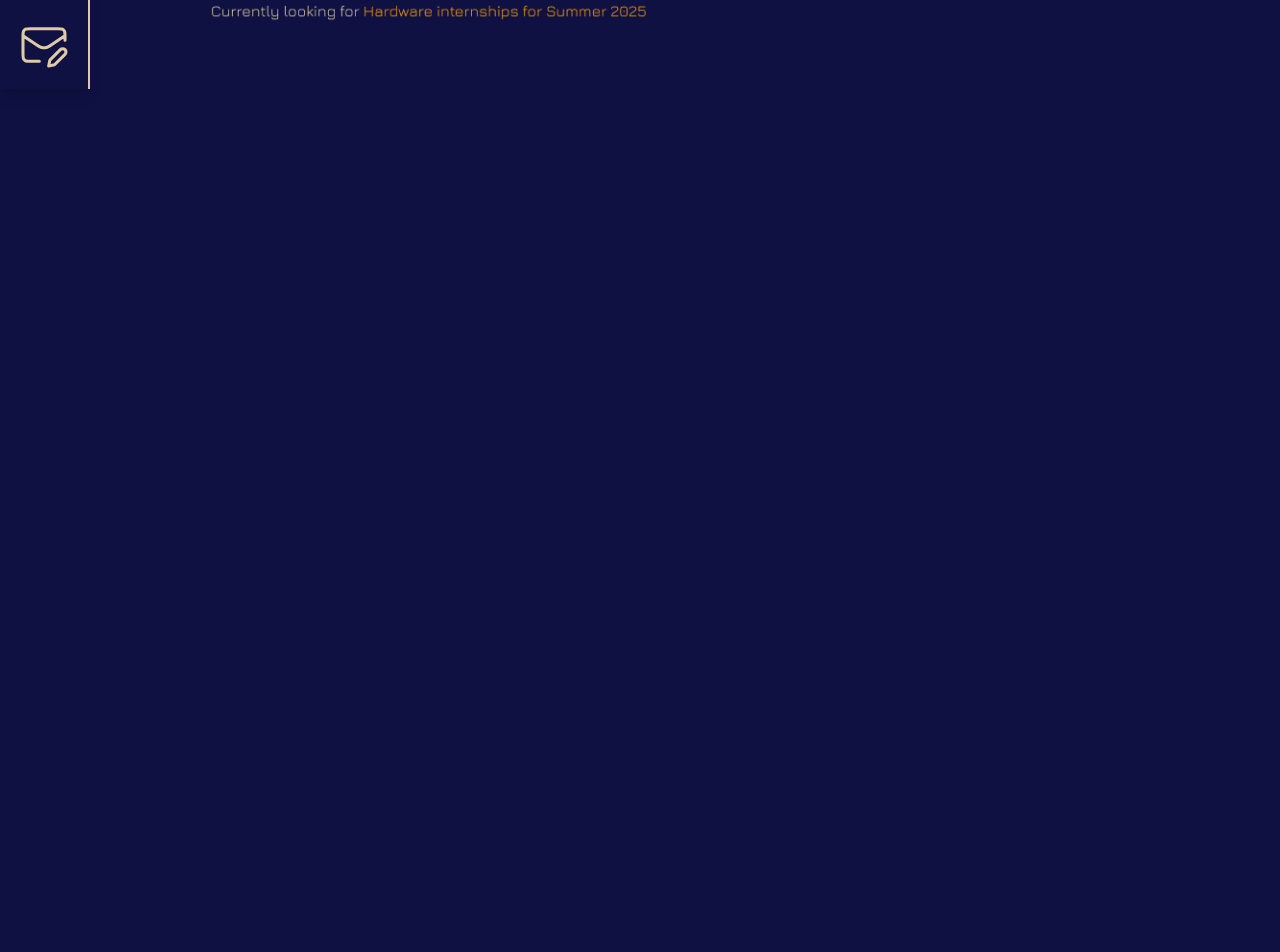
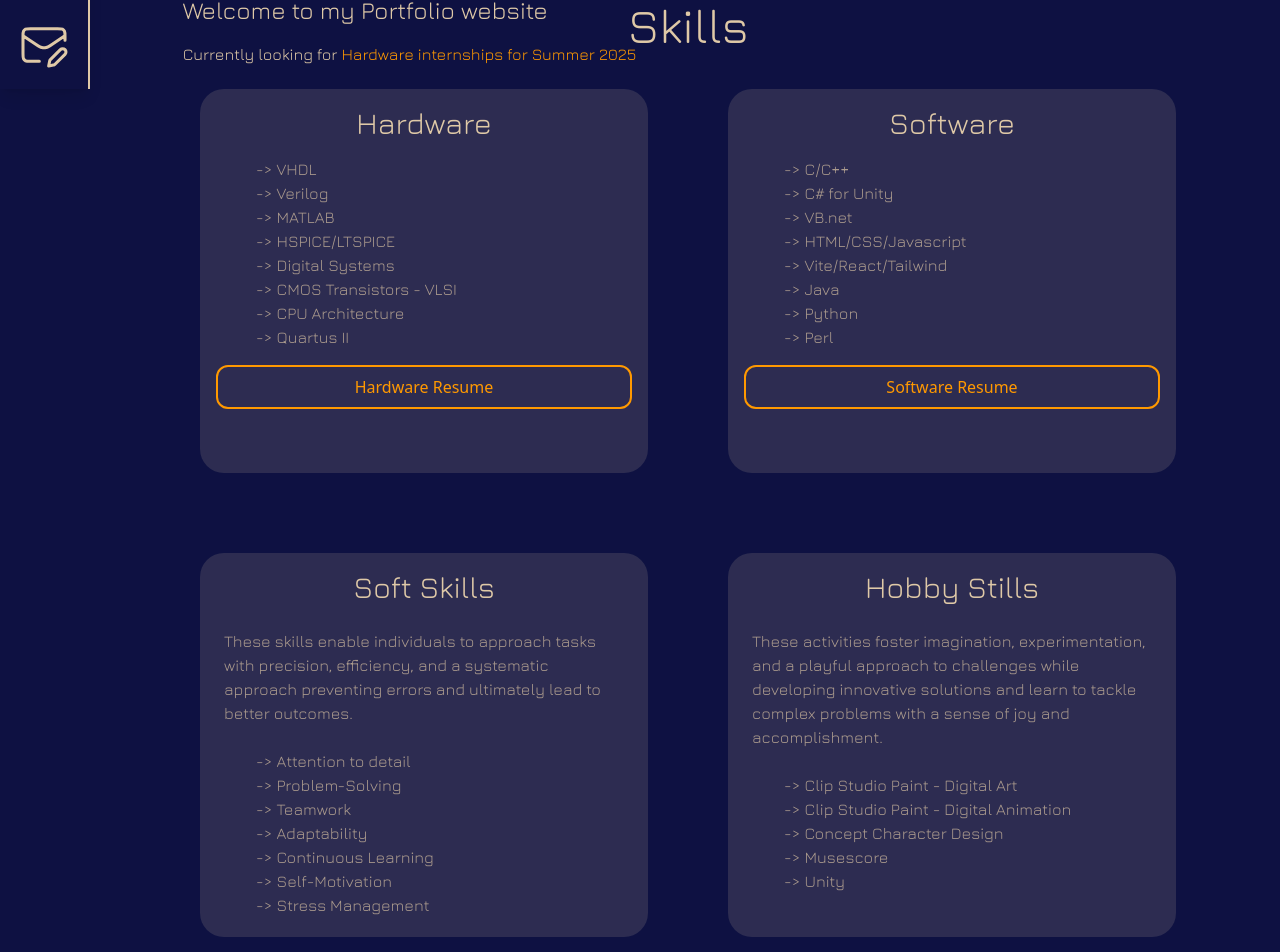
Before and after one commit to Alison0704/alistrics, a React (Vite) app: page / in a window 1280 px wide. Shown: the part 711-1663 px from the top of the page. Before the commit the page ends 1600 px from the top, so only its background shows below. Built offline with nearby package versions, Linux system fonts and the light colour scheme.

Commit message:
home and skills section update

```diff
--- a/src/App.jsx
+++ b/src/App.jsx
@@ -1,7 +1,7 @@
 
 import SideBar from './components/SideBar';
 import MyHome from './components/Sections/MyHome';
-import Skills from './components/Sections/Skills';
+import Skills from './components/Sections/Skills/Skills';
 import FollowerCat from './components/FollowerCat';
 function App() {
   return (
--- a/src/components/Sections/MyHome.jsx
+++ b/src/components/Sections/MyHome.jsx
@@ -1,9 +1,14 @@
-import Deco from "./DecoIntro.png";
+import Deco from "./Images/DecoIntro.png";
 
 function MyHome(){
     return (
-        <section className="flex bg-mainColor60">
+        <section className="flex">
            <img src={Deco} alt="" />
+           <div className="flex flex-col gap-y-4 cursor-default">
+           <p className="text-mainColor30">Currently an undergraduate in University of Ottawa, tackling the program <span className="text-mainColor10">BASc Electrical Engineering and BSc Computing Technology.</span></p>
+           <p className="text-mainColor30 hover:font-extrabold text-2xl">Welcome to my Portfolio website</p>
+           <p className="text-mainColor30">Currently looking for <span className="text-mainColor10">Hardware internships for Summer 2025</span></p>
+           </div>
         </section>
     );
 }
--- a/src/components/Sections/Skills.jsx
+++ /dev/null
@@ -1,9 +0,0 @@
-function Skills(){
-    return (
-        <section className="flex bg-mainColor60">
-
-        </section>
-    );
-}
-
-export default Skills;
--- /dev/null
+++ b/src/components/Sections/Skills/Skills.jsx
@@ -0,0 +1,53 @@
+import SkillsBox from './SkillsBox';
+function Skills(){
+    const hardwareSkills = [
+        'VHDL',
+        'Verilog',
+        'MATLAB',
+        'HSPICE/LTSPICE',
+        'Digital Systems',
+        'CMOS Transistors - VLSI',
+        'CPU Architecture',
+        'Quartus II'
+    ];
+    const softwareSkills = [
+        'C/C++',
+        'C# for Unity',
+        'VB.net',
+        'HTML/CSS/Javascript',
+        'Vite/React/Tailwind',
+        'Java',
+        'Python',
+        'Perl'
+    ];
+    const softSkills = [
+        'Attention to detail',
+        'Problem-Solving',
+        'Teamwork',
+        'Adaptability',
+        'Continuous Learning',
+        'Self-Motivation',
+        'Stress Management'
+    ];
+    const hobbySkills = [
+        'Clip Studio Paint - Digital Art',
+        'Clip Studio Paint - Digital Animation',
+        'Concept Character Design',
+        'Musescore',
+        'Unity'
+    ];
+    return (
+        <section>
+            {/* TODO floating skills in home section */}
+            <p className="text-mainColor30 text-5xl flex justify-center">Skills</p>
+            <div className="grid grid-cols-2 grid-rows-2">
+                <SkillsBox title={"Hardware"} description={""} skills={hardwareSkills} btnName={"Hardware Resume"} />
+                <SkillsBox title={"Software"} description={""} skills={softwareSkills} btnName={"Software Resume"} />
+                <SkillsBox title={"Soft Skills"} description={"These skills enable individuals to approach tasks with precision, efficiency, and a systematic approach preventing errors and ultimately lead to better outcomes."} skills={softSkills} />
+                <SkillsBox title={"Hobby Stills"} description={"These activities foster imagination, experimentation, and a playful approach to challenges while developing innovative solutions and learn to tackle complex problems with a sense of joy and accomplishment."} skills={hobbySkills}/>
+            </div>
+        </section>
+    );
+}
+
+export default Skills;
--- /dev/null
+++ b/src/components/Sections/Skills/SkillsBox.jsx
@@ -0,0 +1,17 @@
+function SkillsBox({title,description,skills,btnName}) {
+    return (
+        <div className="flex flex-col bg-mainColor30 bg-opacity-15 rounded-3xl h-96 p-4 m-10 gap-4">
+            <p className="text-mainColor30 text-3xl flex justify-center">{title}</p>
+            {description && (<p className="text-mainColor30 flex p-2 text-opacity-70">{description}</p>)}
+            <ol className="text-mainColor30 pl-6">
+                {skills.map((skill, index) => (
+                    <p><li className="text-mainColor30 pl-4 text-opacity-70" key={index}>{"-> " + skill}</li></p>
+                ))}
+            </ol>
+            {btnName && (
+                <button className="flex justify-center bg-transparent border-2 border-mainColor10 text-mainColor10 rounded-xl p-2">{btnName}</button>
+            )}
+        </div>
+    );
+}
+export default SkillsBox;
--- a/src/index.css
+++ b/src/index.css
@@ -1,32 +1,28 @@
-@tailwind base;
-@tailwind components;
-@tailwind utilities;
+@import url('https://fonts.googleapis.com/css2?family=Jura&display=swap');
+@import 'tailwindcss/base';
+@import 'tailwindcss/components';
+@import 'tailwindcss/utilities';
+
 #root {
     margin: 0;
     padding: 0 4rem 0 10rem;
     justify-content: center;
+    background-color:#0E1142 ;
+    /* TODO recolor scroll bar */
   }
 body{
     background-color:#0E1142;
+    /* Import star animation with low opacity */
 }
 section{
     width: 100%;
     height: 100vh;
+    display: flex;
+    justify-content: center;
     align-items: center;
-    display: flex;
+    flex-direction: column;
 }
-.hometext{
-    display: flex;
-    align-items: end;
-    width: 100%;
-    height: 100vh;
-    align-items: center;
-    gap: 10px;
+/* TODO reduce size at 1200px */
+p{
+    font-family: Jura;
 }
-#decoBox{
-    width: 100%;
-    height: 100vh;
-    align-items: center;
-    display: flex;
-    justify-content:end;
-}
```
Also changed, not shown: src/components/Sections/Images/DecoIntro.png (added).
